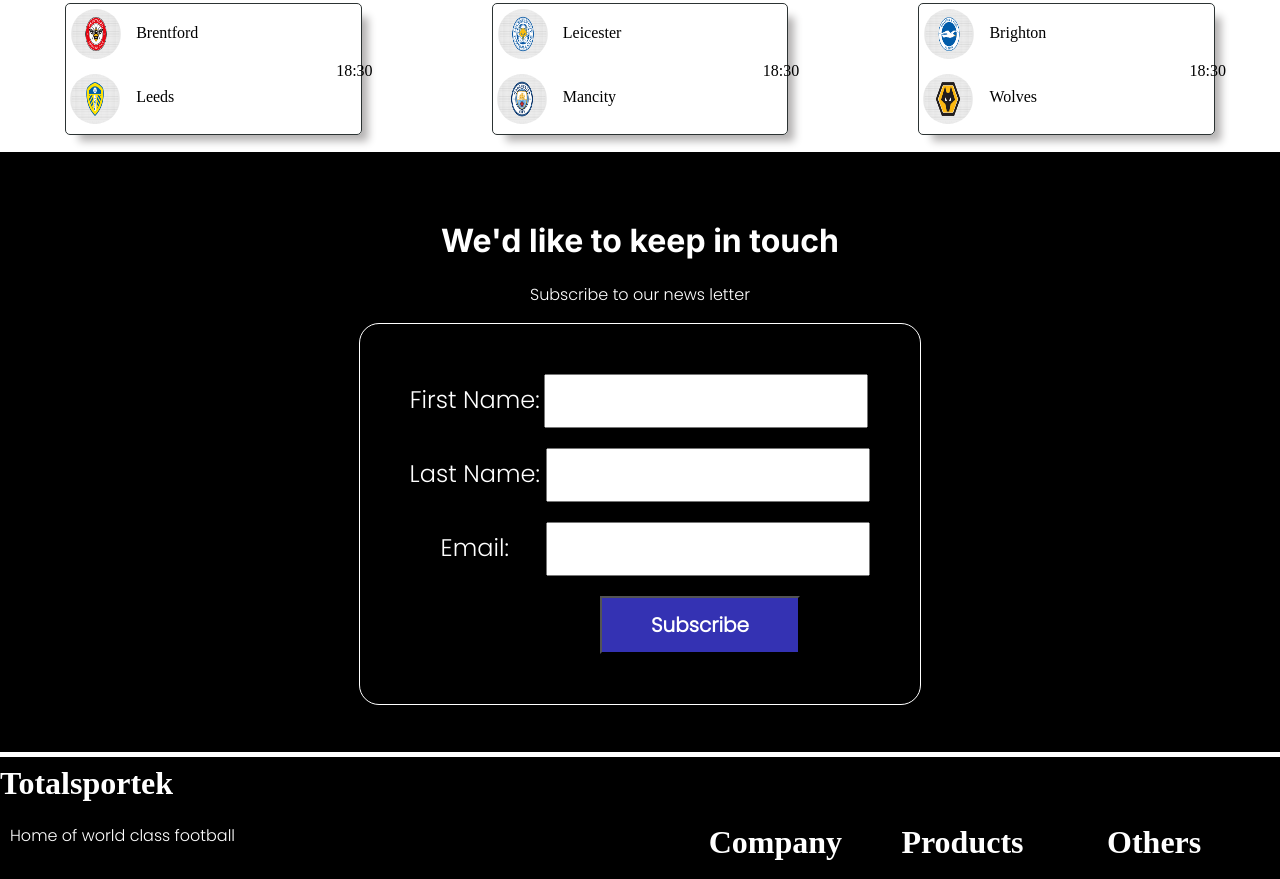
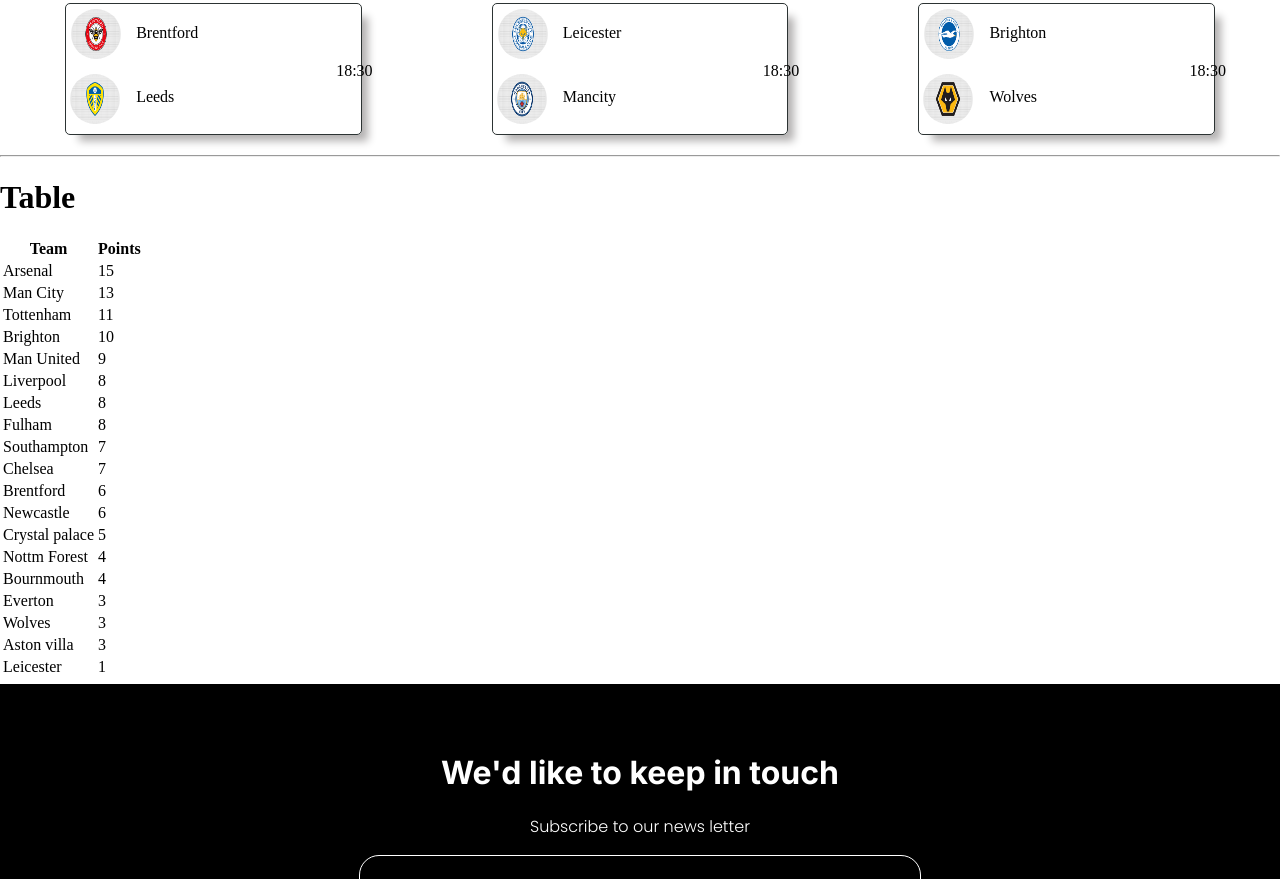
Before and after one commit to sandipbixta/allstreamfree.live, a plain HTML site: page index.html in a window 1280 px wide. Shown: the part 1948-2827 px from the top of the page. Drawn offline with Linux system fonts and the light colour scheme.

Commit message:
create table

```diff
--- a/index.html
+++ b/index.html
@@ -71,7 +71,7 @@
         <a href="#">
             <div class="card">
                 <img src="./assets/images/1.png" alt="soccer-photo">
-                <h2>Antony, Fofana, Casemiro: The most overpriced XI of the summer transfer windowC</h2>
+                <h2>Antony, Fofana, Casemiro: The most overpriced XI of the summer transfer window</h2>
                 <p>Cristiano Ronaldo was arguably this summer’s biggest transfer saga.
 
                     Although the five-time Ballon d’Or ended up staying with Manchester United, according to recent
@@ -140,6 +140,97 @@
             </div>
         </div>
     </div>
+
+    <!-- Table  -->
+<hr>
+    <div class="table">
+        <h1>Table</h1>
+        <table>
+            <tr>
+                <th>Team</th>
+                <th>Points</th>
+            </tr>
+            <tr>
+                <td>Arsenal</td>
+                <td>15</td>
+            </tr>
+            <tr>
+                <td>Man City</td>
+                <td>13</td>
+            </tr>
+            <tr>
+                <td>Tottenham</td>
+                <td>11</td>
+            </tr>
+            <tr>
+                <td>Brighton</td>
+                <td>10</td>
+            </tr>
+            <tr>
+                <td>Man United</td>
+                <td>9</td>
+            </tr>
+            <tr>
+                <td>Liverpool</td>
+                <td>8</td>
+            </tr>
+            <tr>
+                <td>Leeds</td>
+                <td>8</td>
+            </tr>
+            <tr>
+                <td>Fulham</td>
+                <td>8</td>
+            </tr>
+            <tr>
+                <td>Southampton</td>
+                <td>7</td>
+            </tr>
+            <tr>
+                <td>Chelsea</td>
+                <td>7</td>
+            </tr>
+            <tr>
+                <td>Brentford</td>
+                <td>6</td>
+            </tr>
+            <tr>
+                <td>Newcastle</td>
+                <td>6</td>
+            </tr>
+            <tr>
+                <td>Crystal palace</td>
+                <td>5</td>
+            </tr>
+            <tr>
+                <td>Nottm Forest</td>
+                <td>4</td>
+            </tr>
+            <tr>
+                <td>Bournmouth</td>
+                <td>4</td>
+            </tr>
+            <tr>
+                <td>Everton</td>
+                <td>3</td>
+            </tr>
+            <tr>
+                <td>Wolves</td>
+                <td>3</td>
+            </tr>
+            <tr>
+                <td>Aston villa</td>
+                <td>3</td>
+            </tr>
+            <tr>
+                <td>Leicester</td>
+                <td>1</td>
+            </tr>
+        </table>
+    </div>
+
+
+
 
 
     <!-- Footer -->
```
